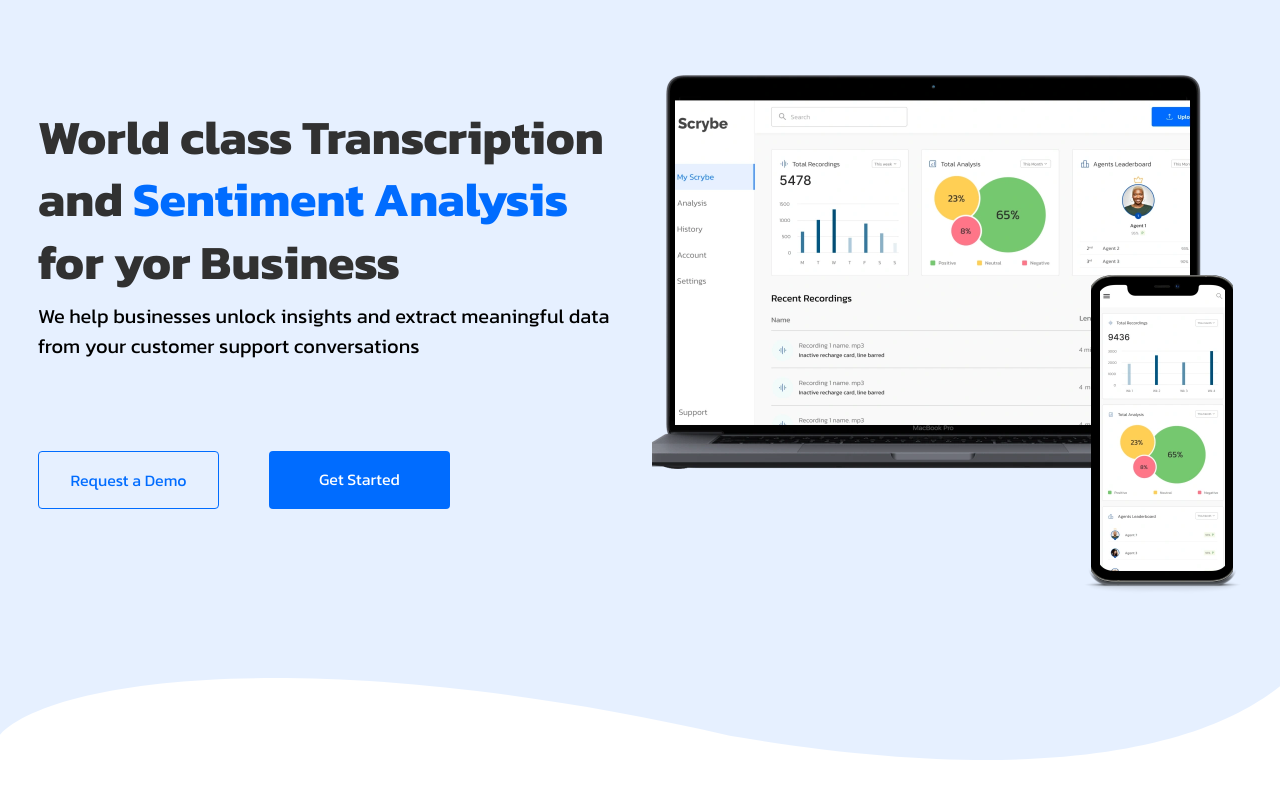
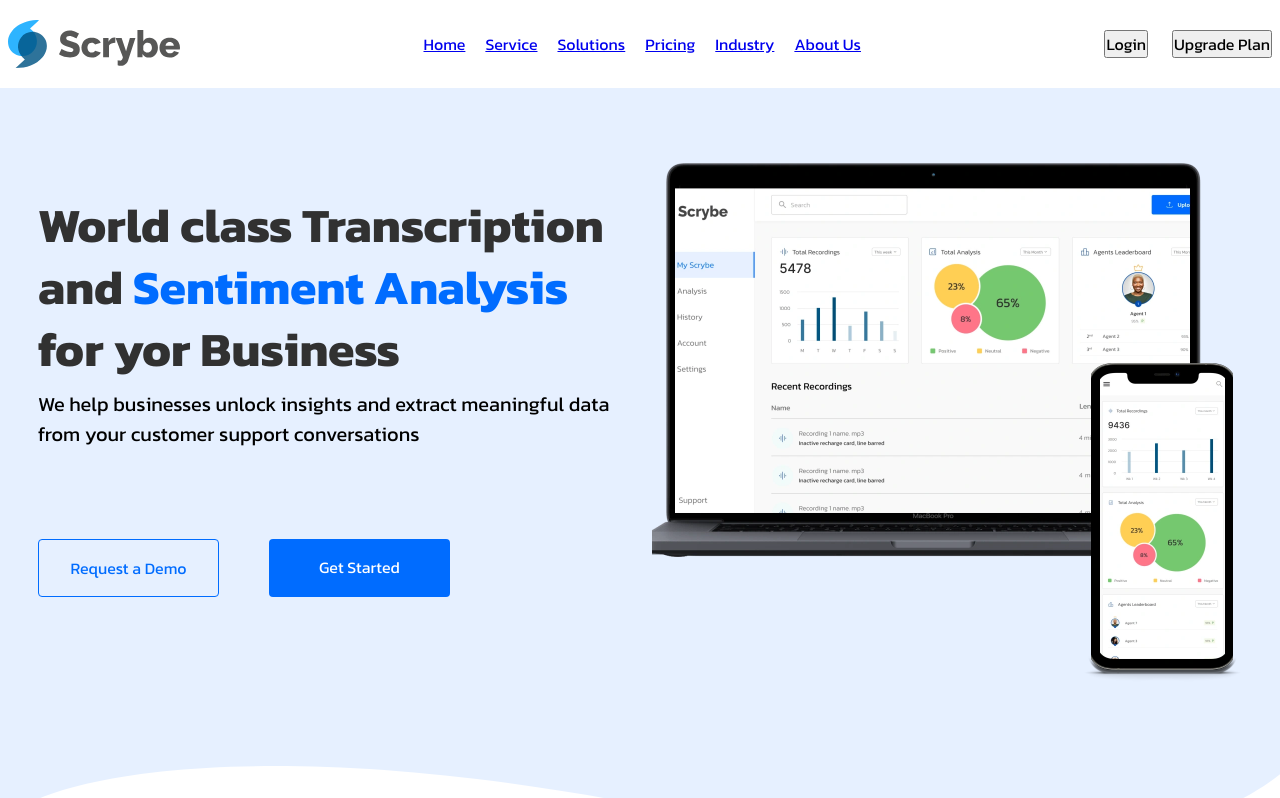
Before and after one commit to KodianKodes/customersupport.web-1, a React (Vite) app in the folder scrybe_frontend/: page / in a window 1280 px wide. Shown: the top 798 px of the page. Built offline with nearby package versions, Linux system fonts and the light colour scheme.

Commit message:
Feat: Nav Component

```diff
--- a/scrybe_frontend/src/App.jsx
+++ b/scrybe_frontend/src/App.jsx
@@ -4,9 +4,12 @@ import { Routes, Route } from "react-router-dom";
 import DummyPage from "./pages/DummyPage";
 import LandingPage from "./pages/landing-page-a";
 import PageB from "./pages/Landing-page-b";
+import NavBar from "./components/navBar";
 
 function App() {
   return (
+    <>
+      <NavBar />
       <Routes>
         {/* landing page */}
         <Route path="/" element={<LandingPage />} />
@@ -34,7 +37,10 @@ function App() {
         {/* history */}
         <Route path="/history" element={<DummyPage someText="history" />} />
         {/* help and support */}
-      <Route path="/help" element={<DummyPage someText="help and supprt" />} />
+        <Route
+          path="/help"
+          element={<DummyPage someText="help and supprt" />}
+        />
         {/* sign in */}
         <Route
           path="/auth"
@@ -104,6 +110,7 @@ function App() {
         <Route path="/blog" element={<DummyPage someText="blog" />} />
         <Route path="/homeB" element={<PageB />} />
       </Routes>
+    </>
   );
 }
 
--- /dev/null
+++ b/scrybe_frontend/src/components/navBar/index.jsx
@@ -0,0 +1,30 @@
+import React from "react";
+import { NavLink } from "react-router-dom";
+import styles from "./nav.module.scss";
+import logo from "../../assets/scrybe_logo_with_text.svg";
+
+function NavBar() {
+  return (
+    <nav className={styles.nav}>
+      <div className={`container ${styles.nav_content}`}>
+        <div className={styles.nav__img}>
+          <img src={logo} alt="Company Logo" />
+        </div>
+        <div className={styles.nav__links}>
+          <NavLink to="/"> Home </NavLink>
+          <NavLink to="/">Service</NavLink>
+          <NavLink to="/">Solutions</NavLink>
+          <NavLink to="/"> Pricing </NavLink>
+          <NavLink to="/"> Industry</NavLink>
+          <NavLink to="/">About Us</NavLink>
+        </div>
+        <div className={styles.nav__ctas}>
+          <button type="button">Login</button>
+          <button type="button">Upgrade Plan</button>
+        </div>
+      </div>
+    </nav>
+  );
+}
+
+export default NavBar;
--- /dev/null
+++ b/scrybe_frontend/src/components/navBar/nav.module.scss
@@ -0,0 +1,22 @@
+@use "../../functions.scss" as *;
+
+.nav{
+        padding-block: pix-rem(20) ;
+        &_content{
+                display: flex;
+                justify-content: space-between;
+                align-items: center;
+        }
+        &__links{
+                display: flex;
+                gap: pix-rem(20);
+                align-items: center;
+        }
+        &__img{
+                max-width: pix-rem(172);
+        }
+        &__ctas{
+                display: flex;
+                gap: pix-rem(24);
+        }
+}
```
Lines whose indentation alone changed are shown as unchanged.
